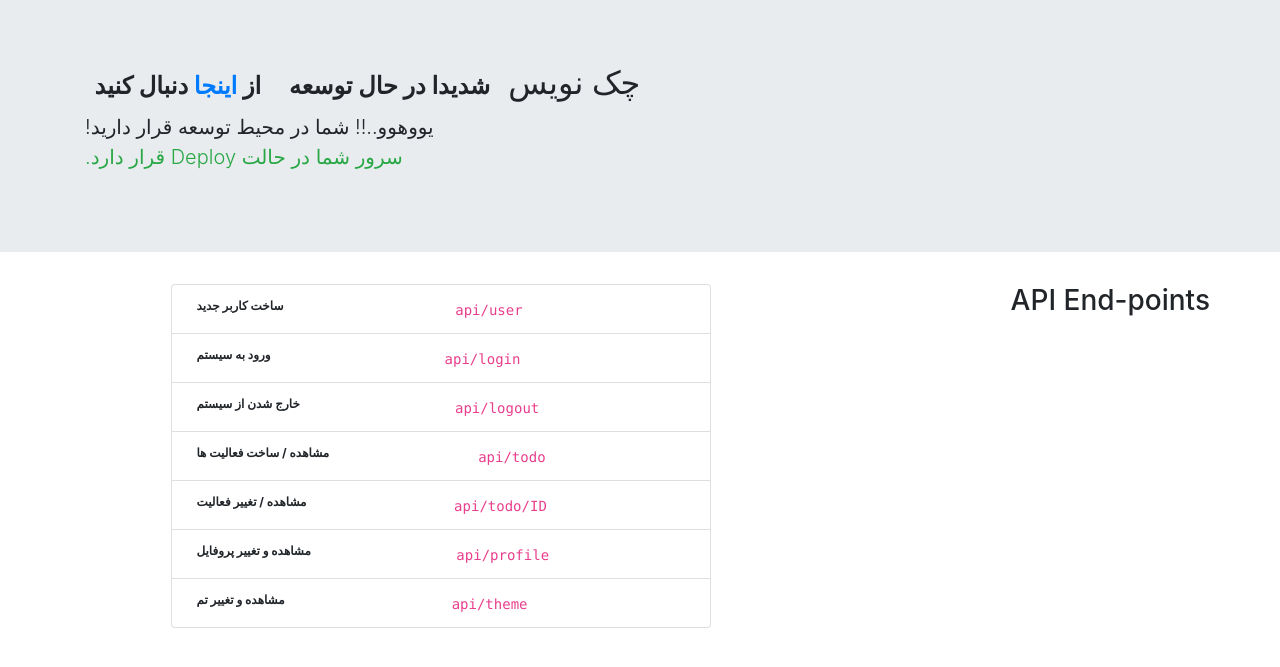
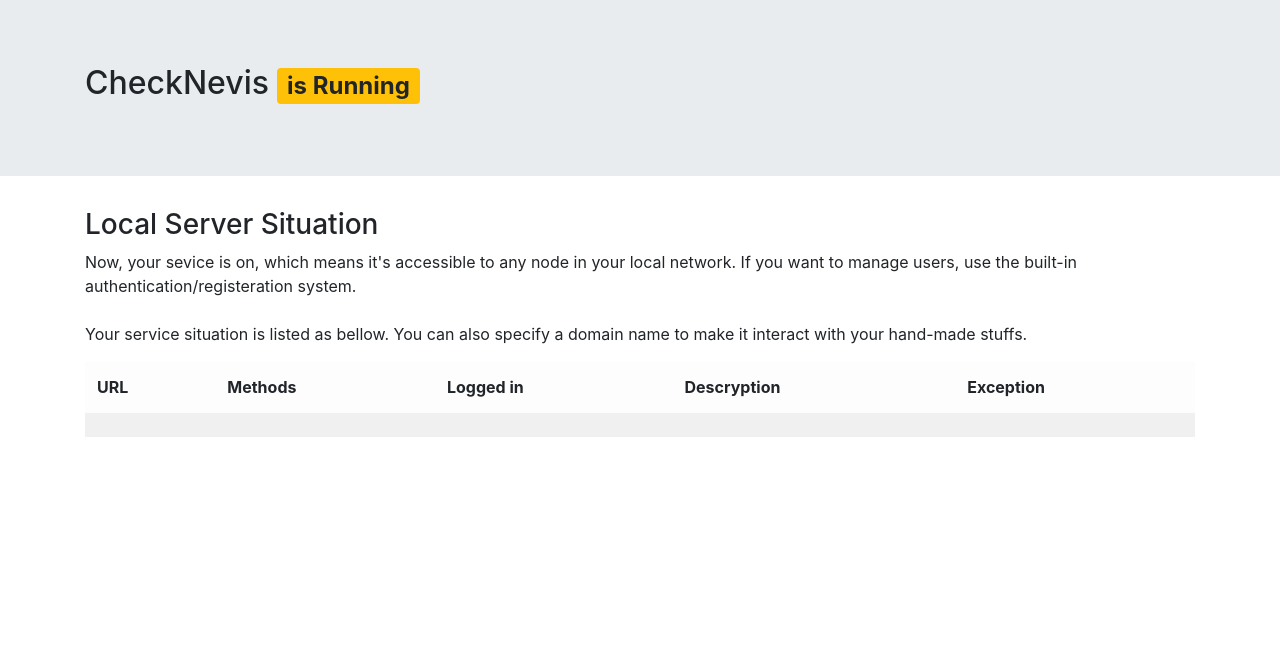
Before and after one commit to lnxpy/Check-Nevis, a Django app: page / in a window 1280 px wide. Shown: the top 667 px of the page. Run offline with Django 3.2, Linux system fonts and the light colour scheme; lists and menus that the app fills with data are empty; some libraries are stand-ins or nearby versions.

Commit message:
template changed to En

```diff
--- a/plan/templates/index.html
+++ b/plan/templates/index.html
@@ -5,48 +5,49 @@
 <head>
     <!-- Required meta tags -->
     <meta charset="utf-8">
-    <meta name="viewport" content="width=device-width, initial-scale=1, shrink-to-fit=no">
+    <meta name="viewport" content="width=device-width, initial-scale=1">
 
     <link rel="stylesheet" href="{% static 'css/style.css' %}">
-    <link rel="stylesheet" href="{% static 'css/bootstrap-rtl.min.css' %}">
+    <!-- <link rel="stylesheet" href="{% static 'css/bootstrap-rtl.min.css' %}"> -->
     <!-- Latest compiled and minified CSS -->
     <link rel="stylesheet" href="{% static 'css/bootstrap.min.css' %}">
-    <title>چک نویس</title>
+    <title>CheckNevis is Running</title>
 </head>
 
 <body>
     <div class="jumbotron jumbotron-fluid">
         <div class="container">
-            <h2 class="display">چک نویس <span class="badge">شدیدا در حال توسعه</span> <span class="badge">از
-                    <a class="badge-link" href="https://github.com/lnxpy/check-nevis" target="_blank">اینجا</a> دنبال
-                    کنید</span>
-            </h2>
-            <p class="lead">یووهوو..!! شما در محیط توسعه قرار دارید!<br><span class="text-success">سرور شما در حالت
-                    Deploy قرار دارد.
-                </span></p>
+            <h2 class="display">CheckNevis <span class="badge-warning badge">is Running</span></h2>
         </div>
     </div>
-    <div class="container text-center block-center">
-        <div class="row">
-            <h3>API End-points</h3>
-            <br>
-            <div class="col-sm-3"></div>
-            <div class="col-sm-6">
-                <ul class="list-group">
-                    <li class="list-group-item"><span class="badge">ساخت کاربر جدید</span><code>api/user</code></li>
-                    <li class="list-group-item"><span class="badge">ورود به سیستم</span><code>api/login</code></li>
-                    <li class="list-group-item"><span class="badge">خارج شدن از سیستم</span><code>api/logout</code></li>
-                    <li class="list-group-item"><span class="badge">مشاهده / ساخت فعالیت ها</span><code>api/todo</code>
-                    </li>
-                    <li class="list-group-item"><span class="badge">مشاهده / تغییر فعالیت</span><code>api/todo/ID</code>
-                    </li>
-                    <li class="list-group-item"><span class="badge">مشاهده و تغییر
-                            پروفایل</span><code>api/profile</code></li>
-                    <li class="list-group-item"><span class="badge">مشاهده و تغییر تم</span><code>api/theme</code></li>
-                </ul>
-            </div>
-            <div class="col-sm-3"></div>
-        </div>
+    <div class="container">
+        <h3>Local Server Situation</h3>
+        <p>
+            Now, your sevice is on, which means it's accessible to any node in your local network.
+            If you want to manage users, use the built-in authentication/registeration system.
+            <br><br>Your service situation is listed as bellow. You can also specify a domain name to make it interact
+            with your hand-made stuffs.
+        </p>
+        <table class="table table-striped table-light">
+            <thead>
+                <tr>
+                    <th scope="col">URL</th>
+                    <th scope="col">Methods</th>
+                    <th scope="col">Logged in</th>
+                    <th scope="col">Descryption</th>
+                    <th scope="col">Exception</th>
+                </tr>
+            </thead>
+            <tbody>
+                <tr>
+                    <td></td>
+                    <td></td>
+                    <td></td>
+                    <td></td>
+                    <td></td>
+                </tr>
+            </tbody>
+        </table>
     </div>
     <!-- Latest compiled and minified JavaScript -->
     <script src="{% static 'js/bootstrap.min.js' %}"></script>
```
